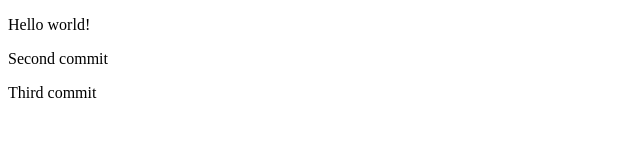
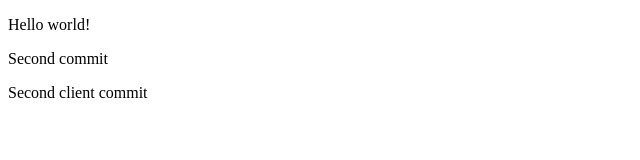
Before and after one commit to Shutovna/Sandbox, a plain HTML site: page index.html in a window 1280 px wide. Shown: the full height of the page, 0-640 px from the left. Drawn offline with Linux system fonts and the light colour scheme.

Commit message:
User 2 commit

```diff
--- a/index.html
+++ b/index.html
@@ -9,6 +9,6 @@
     <p>Hello world!</p>
     <script src="js/script.js""></script>
     <p>Second commit</p>
-    <p>Third commit</p>
+	<p>Second client commit</p>
 </body>
 </html>
```
